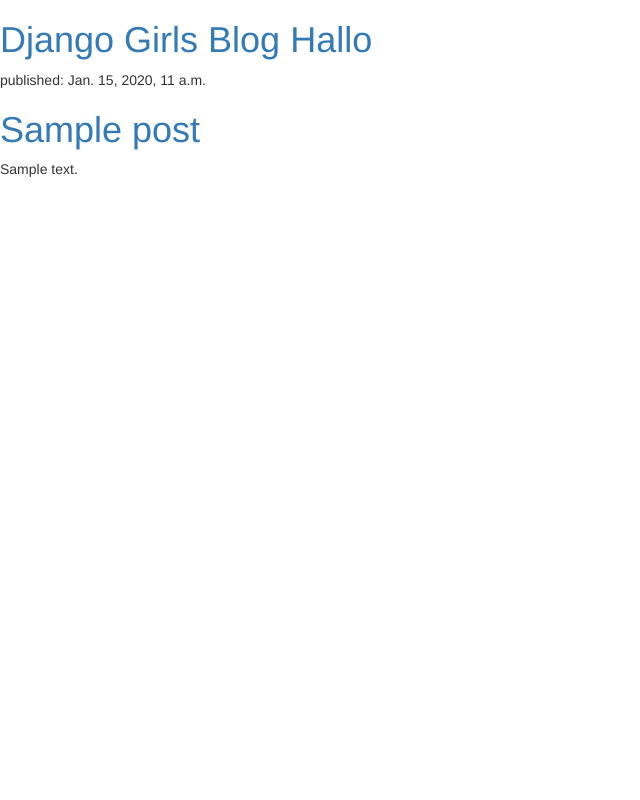
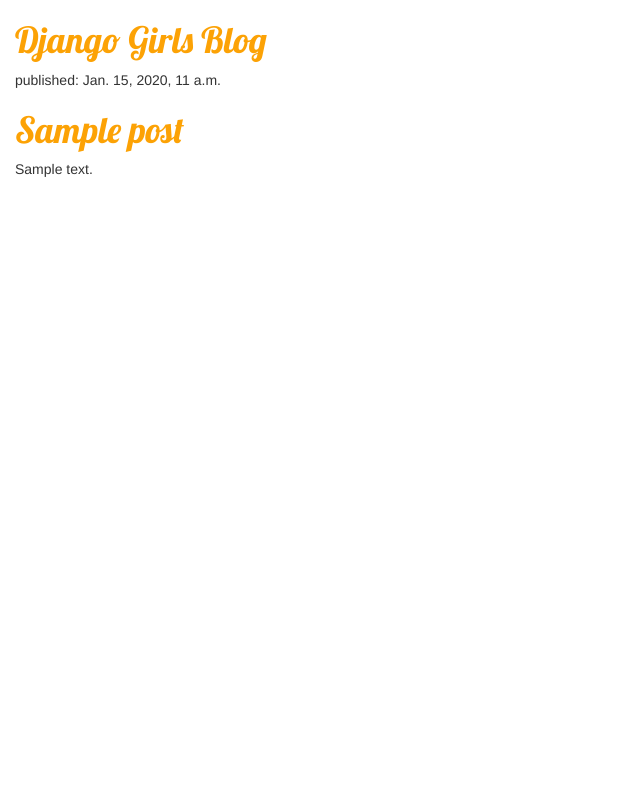
Before and after one commit to EllendeVisser/my-first-blog, a Django app: template blog/templates/blog/post_list.html in a window 1280 px wide. Shown: the whole page, without its empty margins (0-640 px from the left). Run offline with Django 3.2, Linux system fonts and the light colour scheme; the template is opened without the code that fills it: values that come from a table or form of the project are taken from there, others are empty; tables that the repository leaves empty hold one stand-in row (values such as "Sample post"); some libraries are stand-ins or nearby versions.

Commit message:
added static file

```diff
--- /dev/null
+++ b/blog/static/css/blog.css
@@ -0,0 +1,7 @@
+h1 a {
+    color: #FCA205;
+    font-family: 'Lobster';
+}
+body {
+    padding-left: 15px;
+}
--- a/blog/templates/blog/post_list.html
+++ b/blog/templates/blog/post_list.html
@@ -1,7 +1,15 @@
+{% load staticfiles %}
+<html>
+    <head>
+        <title>Django Girls blog</title>
         <link rel="stylesheet" href="//maxcdn.bootstrapcdn.com/bootstrap/3.2.0/css/bootstrap.min.css">
         <link rel="stylesheet" href="//maxcdn.bootstrapcdn.com/bootstrap/3.2.0/css/bootstrap-theme.min.css">
+        <link rel="stylesheet" href="{% static 'css/blog.css' %}">
+        <link href="//fonts.googleapis.com/css?family=Lobster&subset=latin,latin-ext" rel="stylesheet" type="text/css">
+    </head>
+    <body>
         <div>
-    <h1><a href="/">Django Girls Blog Hallo</a></h1>
+            <h1><a href="/">Django Girls Blog</a></h1>
         </div>
 
         {% for post in posts %}
@@ -11,3 +19,5 @@
                 <p>{{ post.text|linebreaksbr }}</p>
             </div>
         {% endfor %}
+    </body>
+</html>
```
Lines whose indentation alone changed are shown as unchanged.
